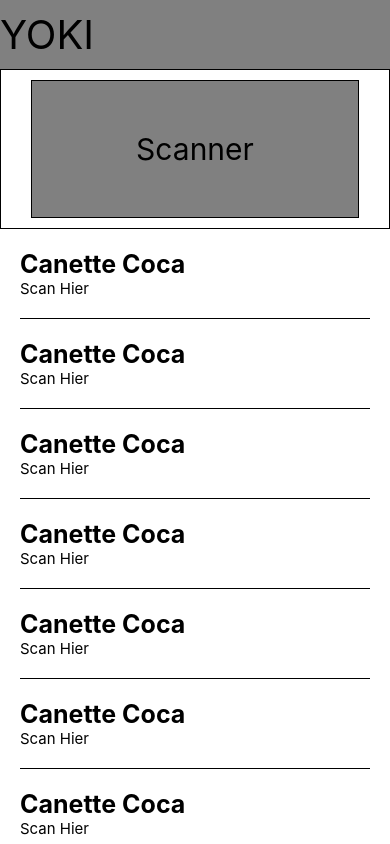
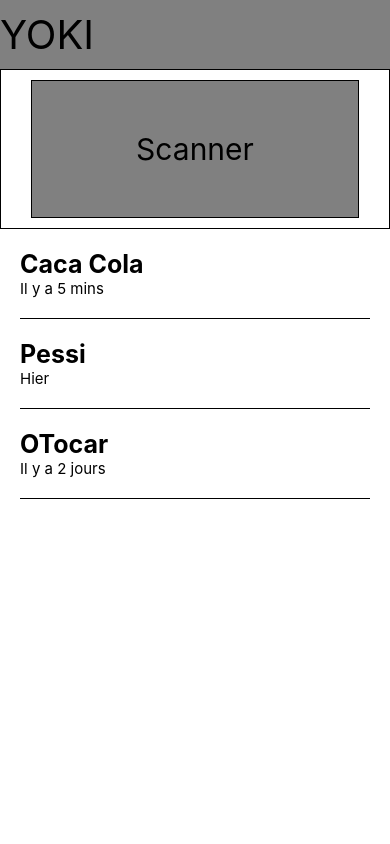
Before and after one commit to Screenyx/yoki, a React Native app: screen / in a window 390 px wide. Built offline with nearby package versions, Linux system fonts and the light colour scheme.

Commit message:
ajout components et passages variables

```diff
--- a/App.js
+++ b/App.js
@@ -1,60 +1,14 @@
 import { StatusBar } from 'expo-status-bar';
 import { StyleSheet, Text, View, Image, Pressable, ScrollView, Alert } from 'react-native';
-
-function onScanPress(){
-  alert("Press");
-}
-
+import Header from './components/Header';
+import ScannerButton from './components/ScannerButton';
+import Products from './components/Products'
 export default function App() {
   return (
     <View style={styles.container}>
-      <View style={styles.title}>
-        <Text style={styles.yokiTitle}>YOKI</Text>
-      </View>
-      <View style={styles.containerButton}>
-        <Pressable style={styles.buttonScan} onPress={onScanPress} >
-          <Text style={styles.textScan}>Scanner</Text>
-        </Pressable>
-      </View>
-      <ScrollView>
-        <View style={styles.productContainer}>
-          <Text style={styles.textTitleProduct}>Canette Coca</Text>
-          <Text style={styles.textDescriptionProduct}>Scan Hier</Text>
-        </View>
-        <View style={styles.productContainer}>
-          <Text style={styles.textTitleProduct}>Canette Coca</Text>
-          <Text style={styles.textDescriptionProduct}>Scan Hier</Text>
-        </View>
-        <View style={styles.productContainer}>
-          <Text style={styles.textTitleProduct}>Canette Coca</Text>
-          <Text style={styles.textDescriptionProduct}>Scan Hier</Text>
-        </View>
-        <View style={styles.productContainer}>
-          <Text style={styles.textTitleProduct}>Canette Coca</Text>
-          <Text style={styles.textDescriptionProduct}>Scan Hier</Text>
-        </View>
-        <View style={styles.productContainer}>
-          <Text style={styles.textTitleProduct}>Canette Coca</Text>
-          <Text style={styles.textDescriptionProduct}>Scan Hier</Text>
-        </View>
-        <View style={styles.productContainer}>
-          <Text style={styles.textTitleProduct}>Canette Coca</Text>
-          <Text style={styles.textDescriptionProduct}>Scan Hier</Text>
-        </View>
-        <View style={styles.productContainer}>
-          <Text style={styles.textTitleProduct}>Canette Coca</Text>
-          <Text style={styles.textDescriptionProduct}>Scan Hier</Text>
-        </View>
-        <View style={styles.productContainer}>
-          <Text style={styles.textTitleProduct}>Canette Coca</Text>
-          <Text style={styles.textDescriptionProduct}>Scan Hier</Text>
-        </View>
-        <View style={styles.productContainer}>
-          <Text style={styles.textTitleProduct}>Canette Coca</Text>
-          <Text style={styles.textDescriptionProduct}>Scan Hier</Text>
-        </View>
-        <StatusBar style="auto" />
-      </ScrollView>
+      <Header></Header>
+      <ScannerButton></ScannerButton>
+      <Products></Products>
     </View>
   );
 }
@@ -64,51 +18,4 @@
     flex: 1,
     backgroundColor: 'white',
   },
-  title: {
-    alignContent: 'center',
-  },
-  yokiTitle: {
-    display: 'flex',
-    backgroundColor: 'grey',
-    fontSize: 40,
-    color: 'black',
-    paddingTop: 10,
-    paddingBottom: 10,
-    textAlign: 'center',
-  },
-  buttonScan: {
-    backgroundColor: 'grey',
-    paddingHorizontal: 100,
-    paddingVertical: 50,
-    alignItems: 'center',
-    alignContent: 'center',
-    borderWidth: 1,
-    borderColor: 'black',
-    marginHorizontal: 30,
-    marginVertical: 10,
-  },
-  textScan: {
-    fontSize: 30,
-  },
-  containerButton: {
-    borderBottomColor: 'black',
-    borderWidth: 1,
-  },
-  textTitleProduct: {
-    fontSize: 25,
-    color: 'black',
-    fontWeight: 'bold',
-  },
-  textDescriptionProduct: {
-    fontSize: 15,
-    color: 'black',
-  },
-  productContainer: {
-    marginHorizontal: 20,
-    borderBottomColor: 'black',
-    borderBottomWidth: 1,
-    paddingBottom: 20,
-    paddingTop: 20,
-  }
-
 });
--- /dev/null
+++ b/components/Header.js
@@ -0,0 +1,24 @@
+import { StyleSheet, Text, View, Image, Pressable, ScrollView, Alert } from 'react-native';
+
+export default function Header() {
+    return (
+        <View style={styles.title}>
+            <Text style={styles.yokiTitle}>YOKI</Text>
+        </View>
+    )
+}
+
+const styles = StyleSheet.create({
+    title: {
+        alignContent: 'center',
+    },
+    yokiTitle: {
+        display: 'flex',
+        backgroundColor: 'grey',
+        fontSize: 40,
+        color: 'black',
+        paddingTop: 10,
+        paddingBottom: 10,
+        textAlign: 'center',
+    },
+})
--- /dev/null
+++ b/components/Product.js
@@ -0,0 +1,30 @@
+import { StyleSheet, Text, View, Image, Pressable, ScrollView, Alert } from 'react-native';
+
+
+export default function Product({title, desc}) {
+	return (
+    <View style={styles.productContainer}>
+        <Text style={styles.textTitleProduct}>{title}</Text>
+        <Text style={styles.textDescriptionProduct}>{desc}</Text>
+    </View>
+	)
+}
+
+const styles = StyleSheet.create({
+    textTitleProduct: {
+        fontSize: 25,
+        color: 'black',
+        fontWeight: 'bold',
+      },
+      textDescriptionProduct: {
+        fontSize: 15,
+        color: 'black',
+      },
+      productContainer: {
+        marginHorizontal: 20,
+        borderBottomColor: 'black',
+        borderBottomWidth: 1,
+        paddingBottom: 20,
+        paddingTop: 20,
+      }
+})
--- /dev/null
+++ b/components/Products.js
@@ -0,0 +1,16 @@
+import { StyleSheet, Text, View, Image, Pressable, ScrollView, Alert } from 'react-native';
+import Product from './Product';
+
+export default function Products() {
+	return (
+	    <ScrollView>
+            <Product title='Caca Cola' desc={'Il y a 5 mins'}></Product>
+            <Product title='Pessi' desc={'Hier'}></Product>
+            <Product title='OTocar' desc={'Il y a 2 jours'}></Product>
+        </ScrollView>
+	)
+}
+
+const styles = StyleSheet.create({
+
+})
--- /dev/null
+++ b/components/ScannerButton.js
@@ -0,0 +1,36 @@
+import { StyleSheet, Text, View, Image, Pressable, ScrollView, Alert } from 'react-native';
+
+function onScanPress(){
+  alert("Press");
+}
+
+export default function ScannerButton() {
+	return (
+		<View style={styles.containerButton}>
+				<Pressable style={styles.buttonScan} onPress={onScanPress} >
+					<Text style={styles.textScan}>Scanner</Text>
+				</Pressable>
+		</View>
+	)
+}
+
+const styles = StyleSheet.create({
+	buttonScan: {
+    backgroundColor: 'grey',
+    paddingHorizontal: 100,
+    paddingVertical: 50,
+    alignItems: 'center',
+    alignContent: 'center',
+    borderWidth: 1,
+    borderColor: 'black',
+    marginHorizontal: 30,
+    marginVertical: 10,
+  },
+  textScan: {
+    fontSize: 30,
+  },
+  containerButton: {
+    borderBottomColor: 'black',
+    borderWidth: 1,
+  },
+})
```
